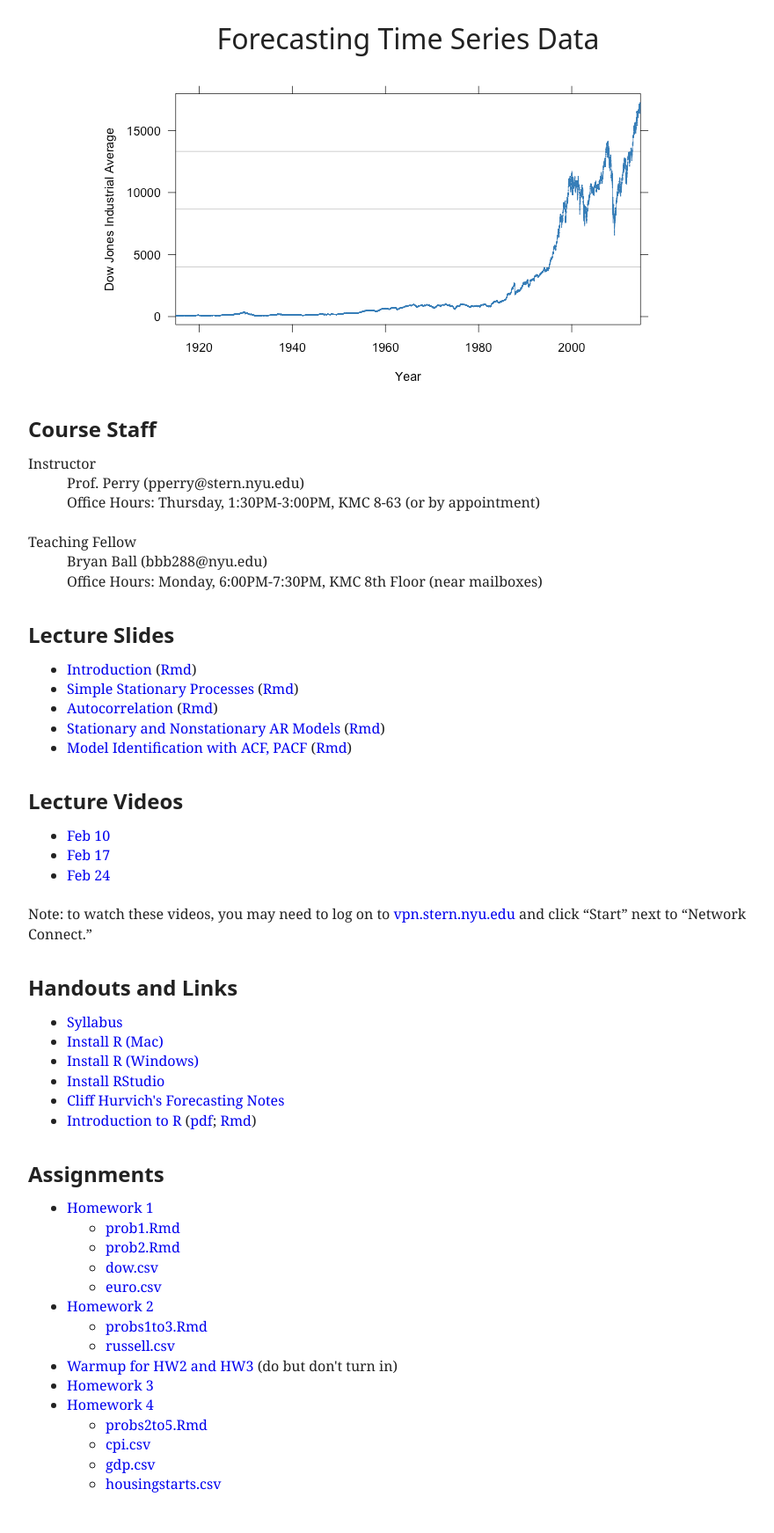
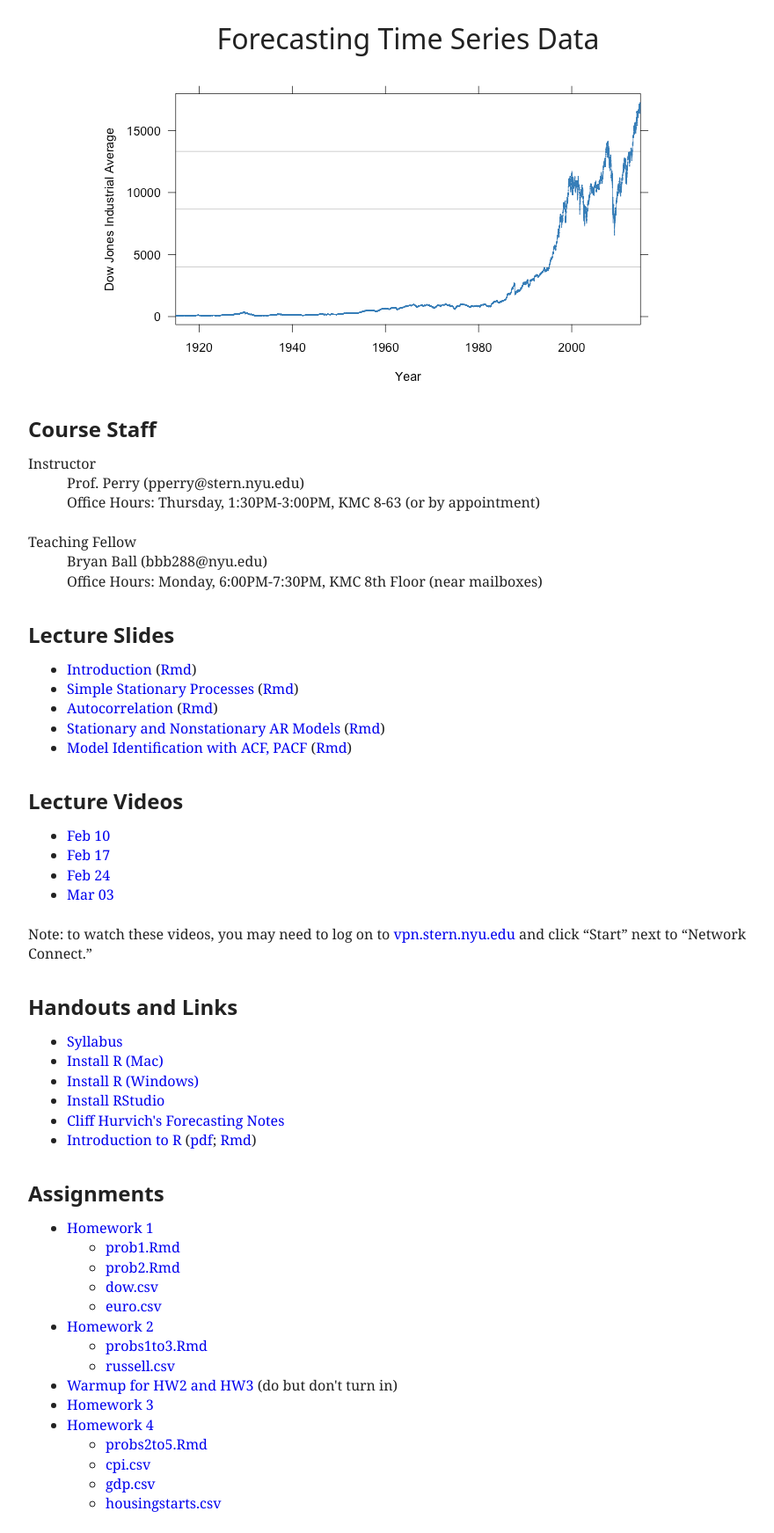
Before and after one commit to patperry/patperry.github.com, a Jekyll site: the page built from course/forecasting/index.html, in a window 1280 px wide. Shown: the whole page at 88% size, without its empty margins (176-1056 px from the left). Built offline with Jekyll 4.4.1, drawn with Linux system fonts in a browser that asks for light colours; before the commit the page ends 1720 px from its top, so only the background shows below that.

Commit message:
Add link to lecture video

```diff
--- a/course/forecasting/index.html
+++ b/course/forecasting/index.html
@@ -44,6 +44,7 @@
   <li><a href="http://nyustern.mediasite.com/Mediasite/Play/f38d9fd3b1504a8cb225c8a9a6dd1dd61d">Feb 10</a>
   <li><a href="http://nyustern.mediasite.com/Mediasite/Play/65521a3faa514b8e9118193d8f7f3da11d">Feb 17</a>
   <li><a href="http://nyustern.mediasite.com/Mediasite/Play/5e06922cbdbf43e483469c4e225a92041d">Feb 24</a>
+  <li><a href="http://nyustern.mediasite.com/Mediasite/Play/406599747f9e4ec0ab363f9412268efd1d">Mar 03</a>
 </ul>
 <p>Note: to watch these videos, you may need to log on to <a href="http://vpn.stern.nyu.edu/">vpn.stern.nyu.edu</a>
   and click &ldquo;Start&rdquo; next to &ldquo;Network Connect.&rdquo;
```
